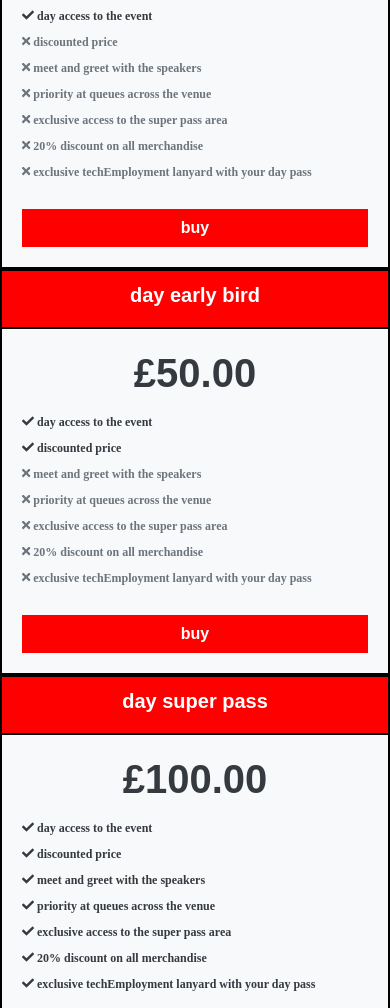
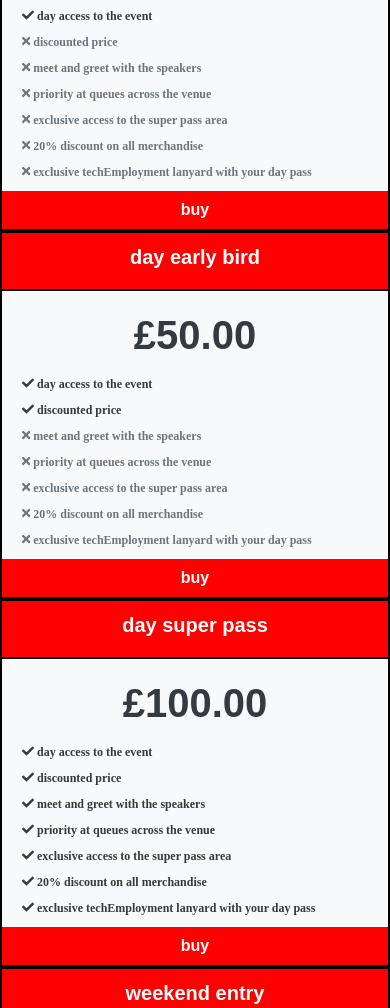
Before and after one commit to joshuabirch/TechEmployment, a plain HTML site: page index.html in a window 390 px wide. Shown: the part 3940-4948 px from the top of the page. Drawn offline with nearby package versions, Linux system fonts and the light colour scheme; a web font is replaced by a local one.

Commit message:
responsive-changes

```diff
--- a/style.css
+++ b/style.css
@@ -158,9 +158,6 @@ h1, h2, h3, h4, h5, ::placeholder {
 
 .col-md-4 {
     padding: 0!important;
-}
-
-#countdown {
 }
 
 #clockdiv{
@@ -339,6 +336,11 @@ h1, h2, h3, h4, h5, ::placeholder {
 
 /* Portrait Phones */
 @media (max-width: 575.98px) {
+    .btn-buy {
+        bottom: 0;
+        position: absolute;
+        right: 0;
+    }
 
 }
 
```
Also changed, not shown: index.html (+1 -1 lines).
